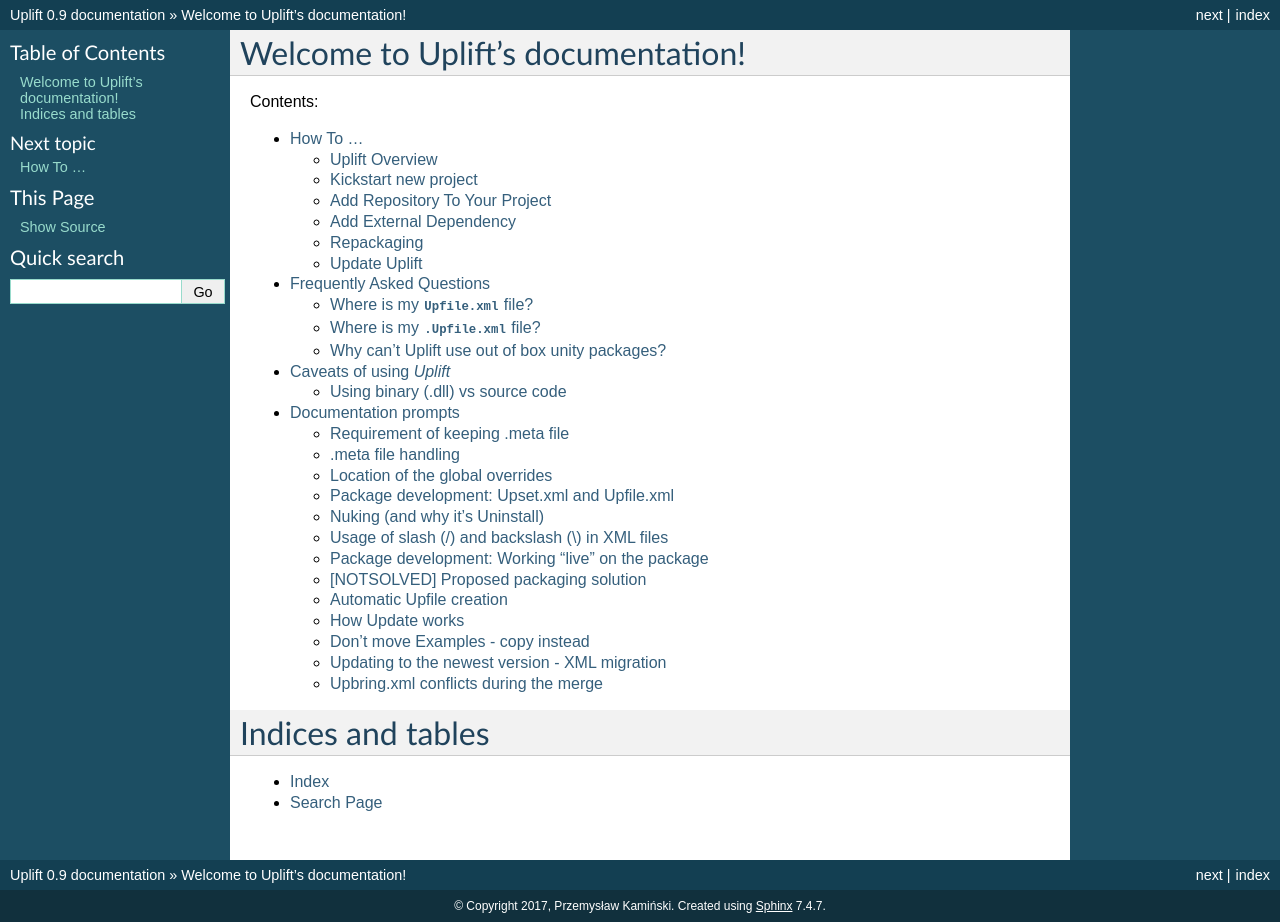
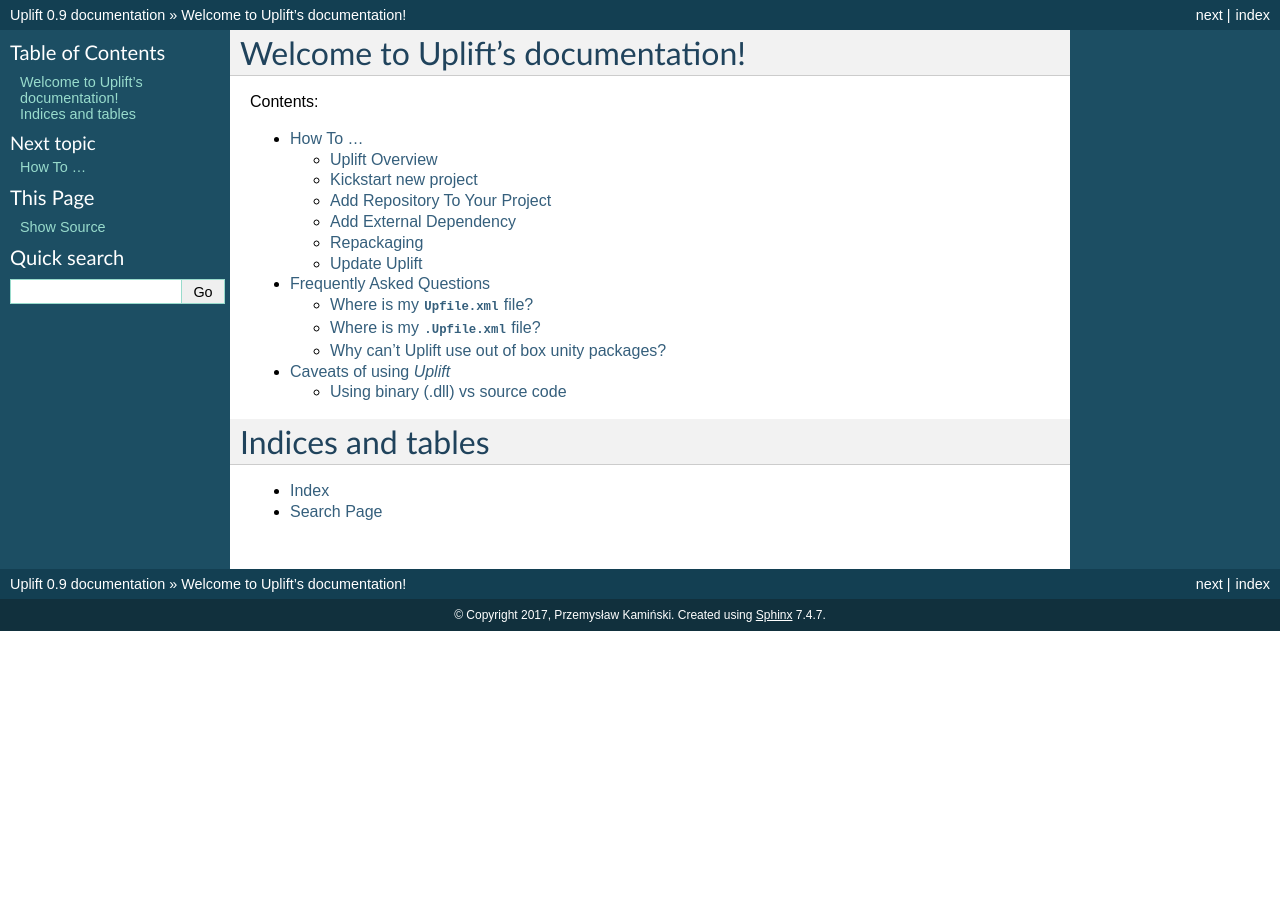
Before and after one commit to DragonBox/uplift-documentation, a Sphinx documentation site: the page built from source/index.rst, in a window 1280 px wide. Built offline with Sphinx 7.4.7, drawn with Linux system fonts in a browser that asks for light colours; after the commit the page ends 900 px from its top, so only the background shows below that; some of the changed lines change nothing that is shown.

Commit message:
Removed documentation prompts
Prompts removed, because they had splitted and placed in JIRA

```diff
--- a/source/index.rst
+++ b/source/index.rst
@@ -14,7 +14,6 @@
    howto/index
    faq
    other/caveats
-   other/prompts
 
 
 
--- a/source/other/prompts.rst
+++ /dev/null
@@ -1,127 +0,0 @@
-=======================
- Documentation prompts
-=======================
-
-(Things, that are not documented, but they should be)
-
- Updating Uplift binary
-========================
-
-You need to restart Unity, otherwise it won't work
-
-Requirement of keeping .meta file
-=================================
-
-They need to be kept due to GUIDs. We also recommend keeping .meta for
-directories as well to preserve consistency.
-
-.meta file handling
-===================
-
-GUIDs
------
-
-When they are created
-~~~~~~~~~~~~~~~~~~~~~
-
-How they are created
-~~~~~~~~~~~~~~~~~~~~
-
-Based on path and content Different across different computers (i.e. not
-recreatable)
-
-How they are handled
-~~~~~~~~~~~~~~~~~~~~
-
-Not changed when moving
-
-Impact on Uplift and overall workflow
-~~~~~~~~~~~~~~~~~~~~~~~~~~~~~~~~~~~~~
-
-Dealing with GUID fragility
----------------------------
-
-Source controlling .meta Future: Possible tool for tracking GUID changes
-(for example, when replacing assets)
-
-Requirement for using GUIDs
----------------------------
-
-Location of the global overrides
-================================
-
-%HOME%/.Upfile.xml
-
-Package development: Upset.xml and Upfile.xml
-=============================================
-
-How to deal with scenario, where I'm developing a module, but at the
-same time I do have dependencies that I want to take care of.
-
-Nuking (and why it's Uninstall)
-===============================
-
-Premise of nuking:
-
-#. We uninstall only files we have installed
-#. We don't leave directories behind
-
-Usage of slash (/) and backslash (\\) in XML files
-==============================================================
-
-Package development: Working "live" on the package
-==================================================
-
-This means, that at the same time we're working on the module and the
-"game" project that includes it.
-
-Right now we don't support (but we plan to!).
-
-Solution is as follows:
-
--  Isolate package you want to have in separate Unity project (Module
-   Project)
--  Link, using system features, Module Project to a Game Project
--  Run 2 instances of Unity, one on Game and second on Module
--  Upon changes in Module Project, Game Project should receive changes
-   immedietly
-
-Questions
----------
-
-#. How to run multiple instances?
-#. What are the options for linking across platforms?
-
-[NOTSOLVED] Proposed packaging solution
-=======================================
-
-Main idea here, is that it would be the best to propose full chain for
-packaging.
-
-Automatic Upfile creation
-=========================
-
-How Update works
-================
-
-Don't move Examples - copy instead
-==================================
-
-If Example after importing is moved, then it's going to be treated as
-integral part of the package. Then if used as a base for implementation
-it WILL be overwritten by updating the package.
-
-Thus files shouldn't be never modified directly even after moving.
-
-Updating to the newest version - XML migration
-==============================================
-
-It is possible, that when the schema changes the XML can not be read
-anymore, due to incompatibility. If that happens, the best course of
-action is to copy the Upfile.xml to a safe location and modify new
-template.
-
-Upbring.xml conflicts during the merge
-======================================
-
-If this happens it means you're using Uplift wrong
```
